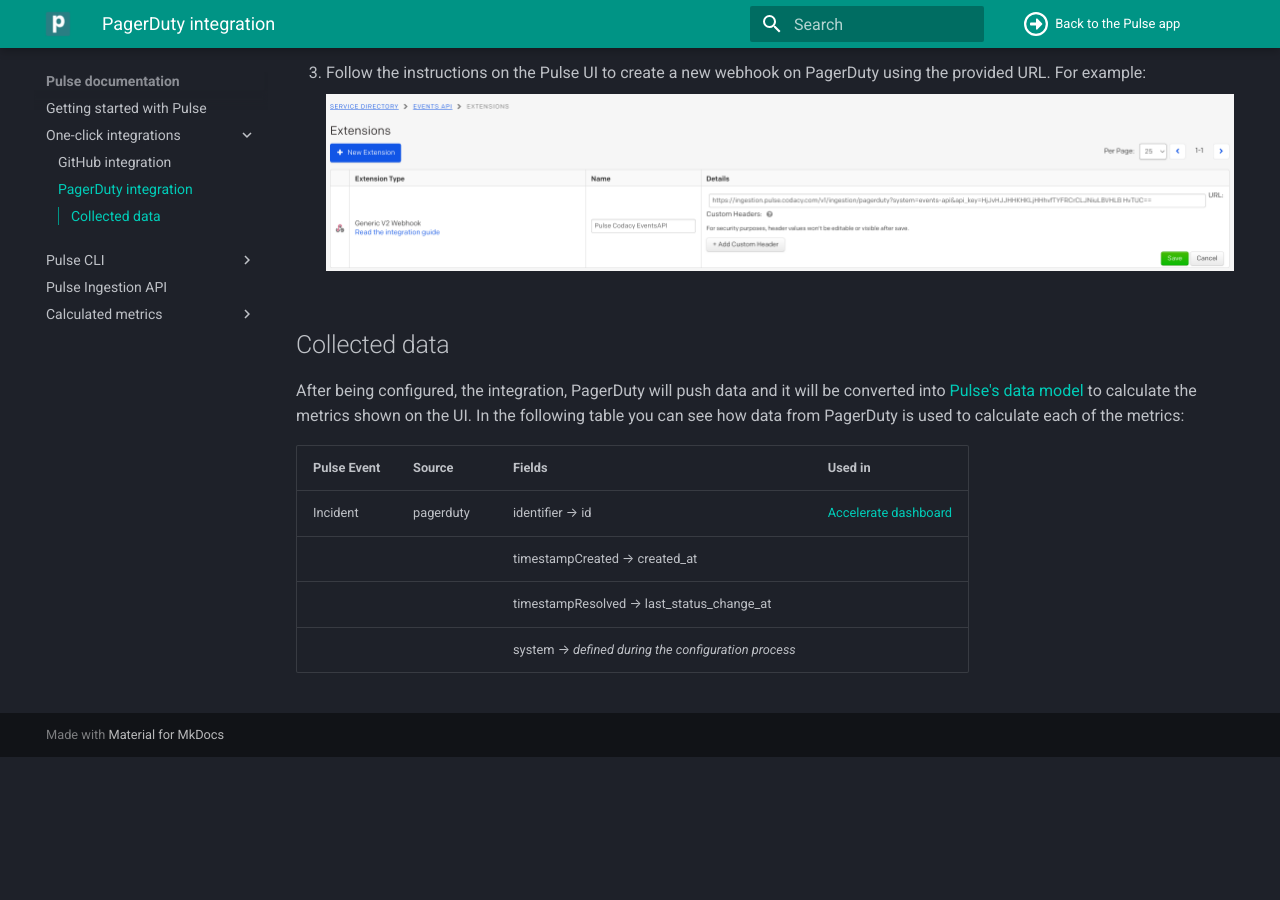
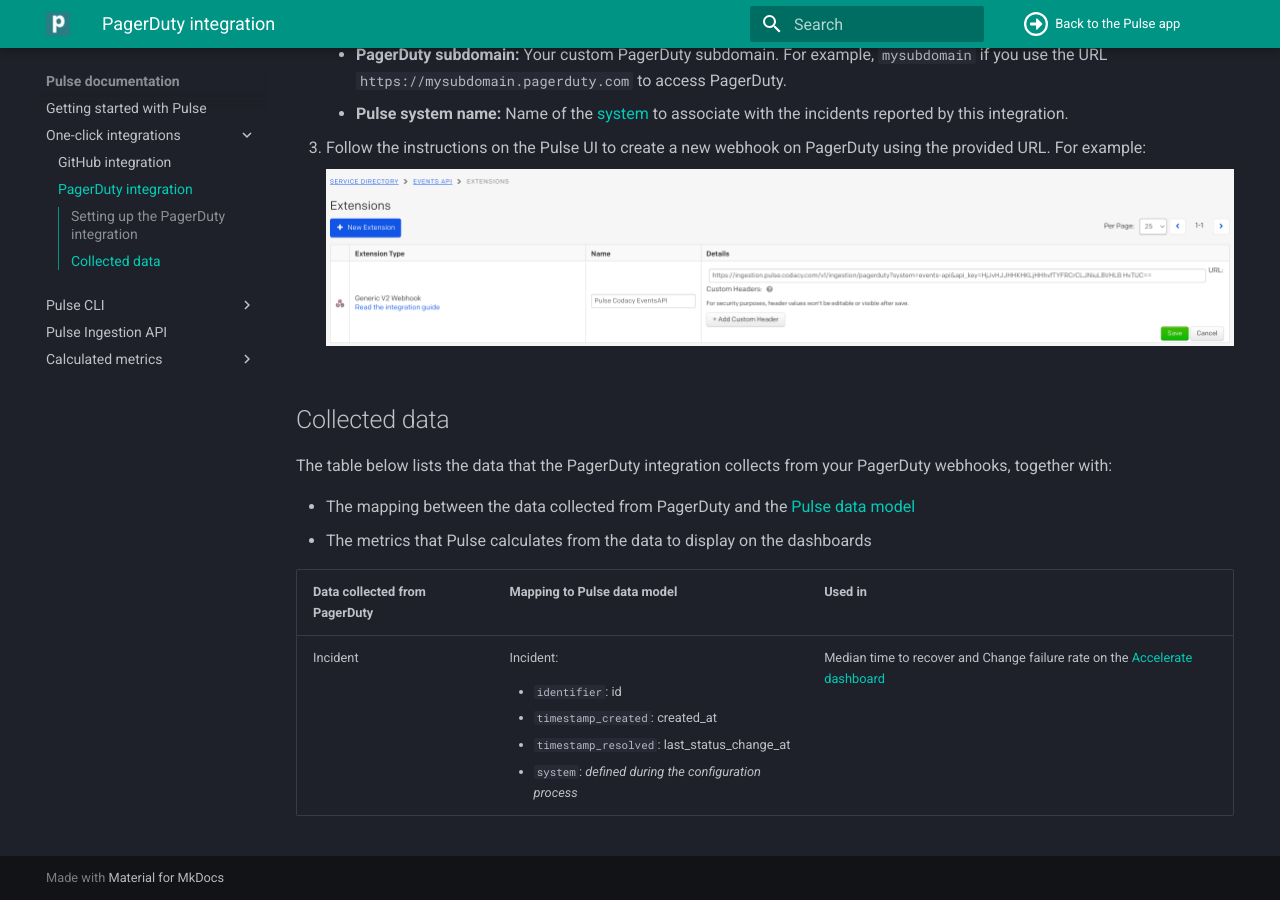
Before and after one commit to codacy/pulse-user-docs, an MkDocs documentation site: the page built from docs/one-click-integrations/pagerduty-integration.md, in a window 1280 px wide and 900 px high, scrolled down 952 px. Built offline with MkDocs 1.6.1 and Material for MkDocs 9.7.7, drawn with Linux system fonts in a browser that asks for light colours; before the commit the page ends 1709 px from its top, so only the background shows below that; some of the changed text lies outside the part shown.

Commit message:
Collected data for PagerDuty

```diff
--- a/docs/one-click-integrations/pagerduty-integration.md
+++ b/docs/one-click-integrations/pagerduty-integration.md
@@ -1,6 +1,8 @@
 # PagerDuty integration
 
 Pulse integrates directly with PagerDuty to receive data about incidents, necessary to calculate the metrics [Median time to recover](../metrics/accelerate.md#median-time-to-recover) and [Change failure rate](../metrics/accelerate.md#change-failure-rate).
+
+## Setting up the PagerDuty integration
 
 To set up the PagerDuty integration:
 
@@ -19,11 +21,31 @@
 
 ## Collected data
 
-After being configured, the integration, PagerDuty will push data and it will be converted into [Pulse's data model](https://ingestion.pulse.codacy.com/v1/api-docs#tocs_event) to calculate the metrics shown on the UI. In the following table you can see how data from PagerDuty is used to calculate each of the metrics:
+The table below lists the data that the PagerDuty integration collects from your PagerDuty webhooks, together with:
 
-| Pulse Event | Source     | Fields                                              | Used in                                          |
-| ---------------- | ------------- | --------------------------------------------------- | ------------------------------------------------ |
-| Incident       | pagerduty | identifier → id                                    | [Accelerate dashboard](../metrics/accelerate.md) |
-|                    |                  | timestampCreated → created_at                              |                                                  |
-|                    |                  | timestampResolved → last_status_change_at                             |                                                  |
-|                                       |         | system → *defined during the configuration process* |                                                  |
+-   The mapping between the data collected from PagerDuty and the [Pulse data model](https://ingestion.pulse.codacy.com/v1/api-docs#tocs_event)
+-   The metrics that Pulse calculates from the data to display on the dashboards
+
+<table>
+<thead>
+<tr>
+<th><strong>Data collected from PagerDuty</strong></th>
+<th><strong>Mapping to Pulse data model</strong></th>
+<th><strong>Used in</strong></th>
+</tr>
+</thead>
+<tbody>
+<tr>
+    <td>Incident</td>
+    <td>
+        <p>Incident:</p>
+        <ul>
+            <li><code>identifier</code>: id</li>
+            <li><code>timestamp_created</code>: created_at</li>
+            <li><code>timestamp_resolved</code>: last_status_change_at</li>
+            <li><code>system</code>: <i>defined during the configuration process</i></li>
+        </ul>
+    </td>
+    <td>Median time to recover and Change failure rate on the <a href="../../metrics/accelerate/">Accelerate dashboard</a></td>
+</tr>
+</table>
```
Also changed, not shown: docs/one-click-integrations/github-integration.md (+3 -3 lines).
